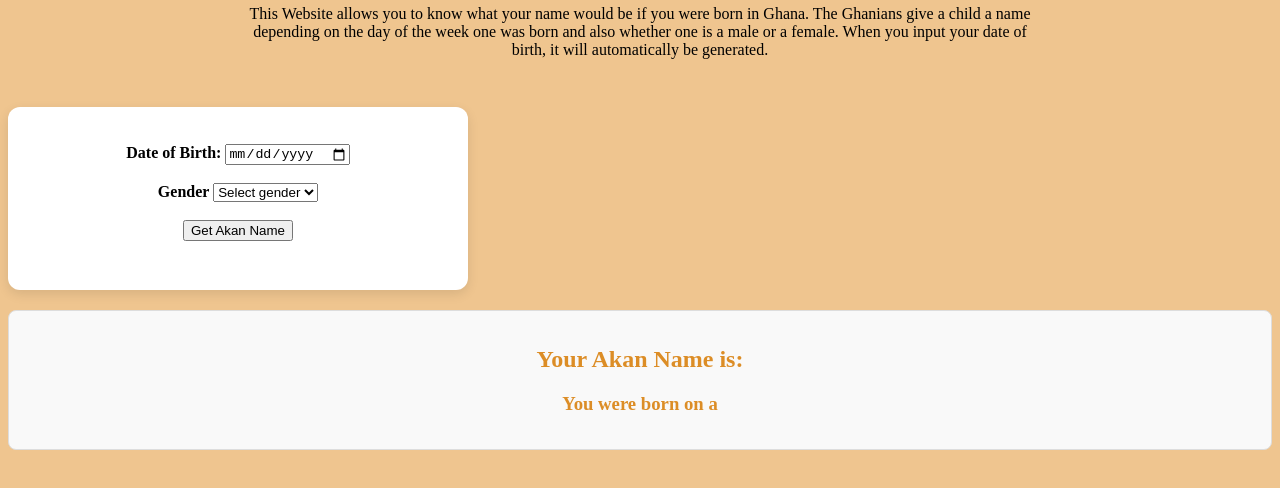
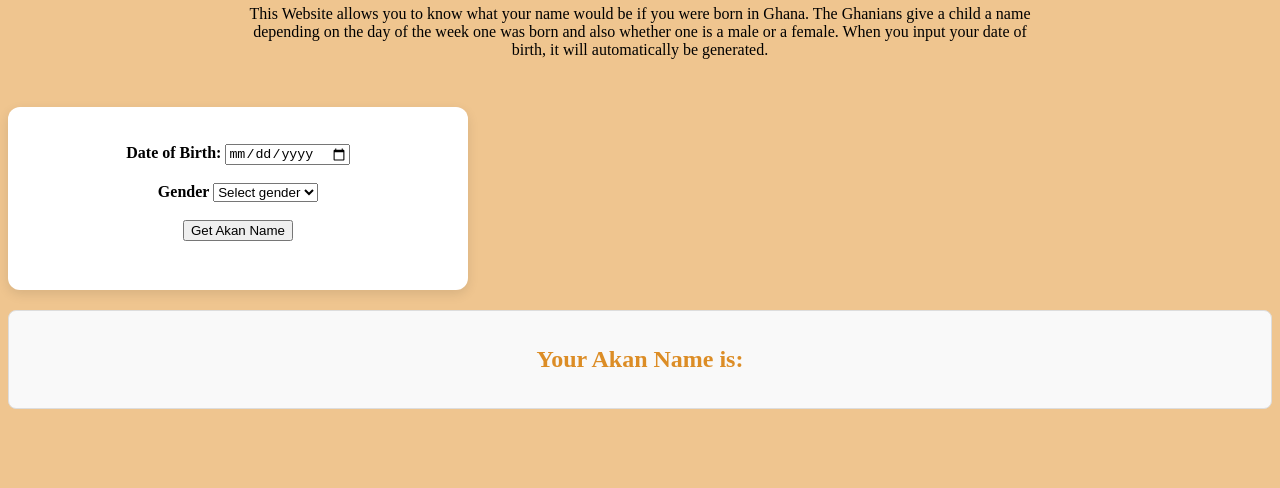
Before and after one commit to Mary-Samuela/Akan-Names, a plain HTML site: page index.html in a window 1280 px wide. Shown: the part 206-694 px from the top of the page. Drawn offline with Linux system fonts and the light colour scheme.

Commit message:
edit html

```diff
--- a/index.html
+++ b/index.html
@@ -50,7 +50,6 @@
           <section>
             <div class="result">
                 <h2>Your Akan Name is: <span id="akan-name"></span></h2>
-                <h3>You were born on a <span id="day-born"></span></h3>
             </div>
           </section>
 
```
